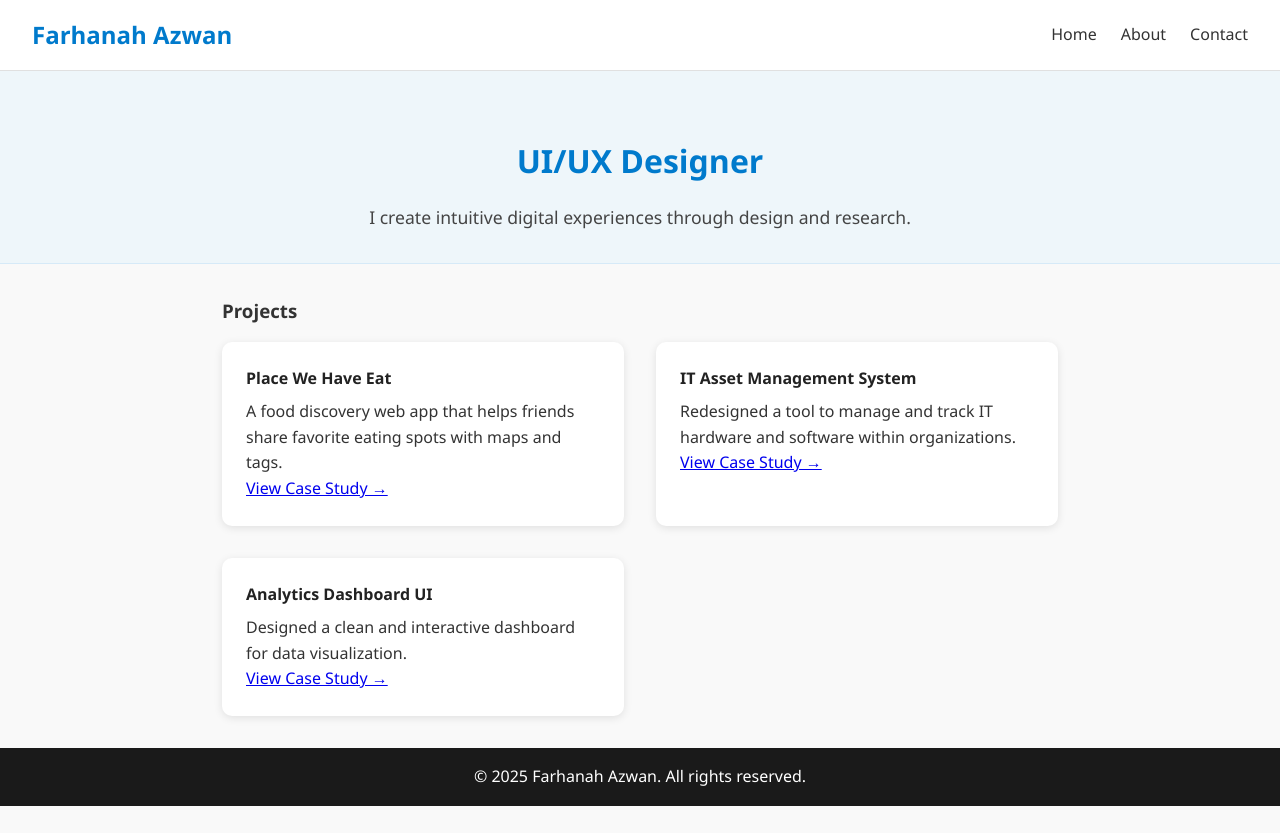
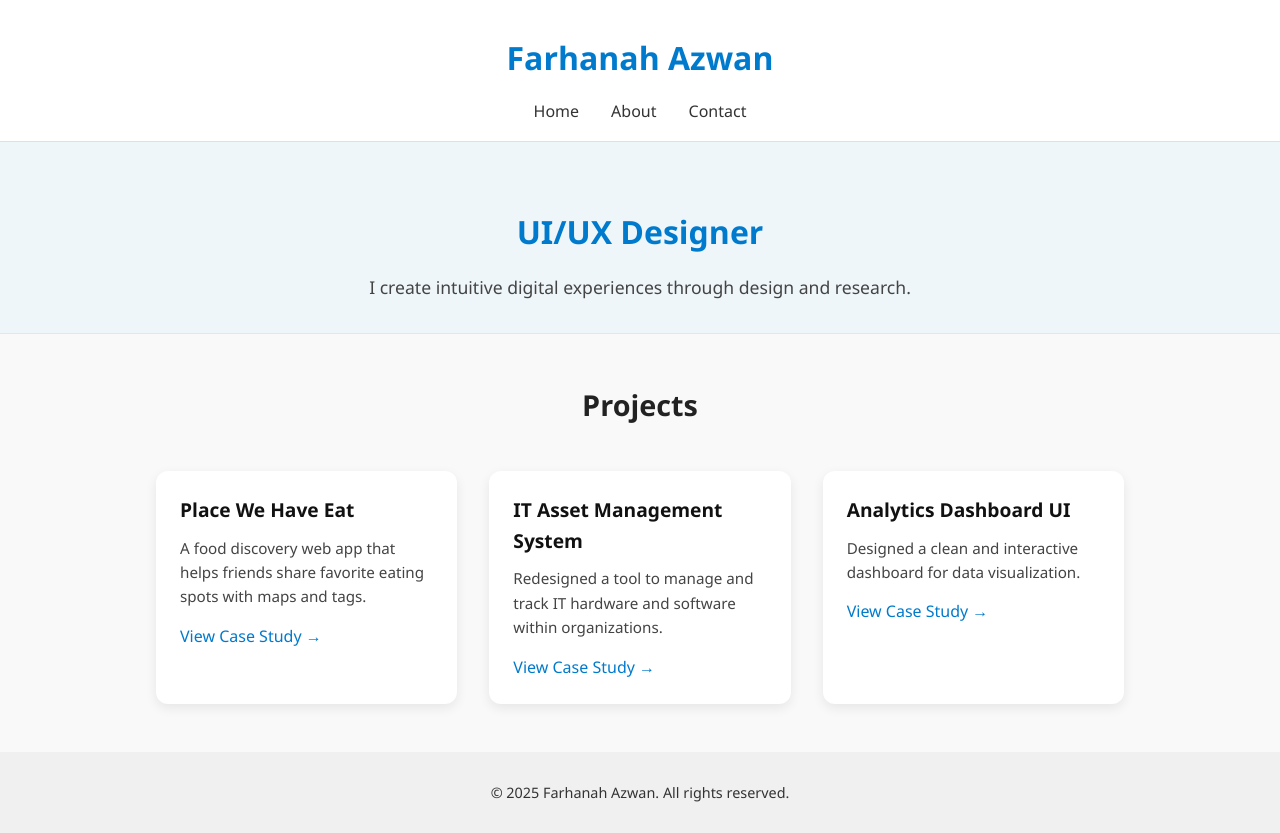
Before and after one commit to FarhanahAzwan/UIUX_Portfolio, a plain HTML site: page index.html in a window 1280 px wide. Before the commit the page ends 806 px from the top, so only its background shows below. Drawn offline with Linux system fonts and the light colour scheme.

Commit message:
Update style.css

```diff
--- a/style.css
+++ b/style.css
@@ -13,41 +13,40 @@ body {
   line-height: 1.6;
 }
 
-/* Header Styling */
+/* Header layout */
 header {
   background: #ffffff;
-  padding: 1em 2em;
-  display: flex;
-  justify-content: space-between;
-  align-items: center;
+  padding: 2em 1em 1em;
+  text-align: center;
   border-bottom: 1px solid #e0e0e0;
-  position: sticky;
-  top: 0;
-  z-index: 1000;
 }
 
+/* Name */
 header h1 {
-  font-size: 1.5em;
-  margin: 0;
+  font-size: 2em;
   color: #007acc;
+  margin-bottom: 0.5em;
 }
 
+/* Nav centered below name */
 nav ul {
   list-style: none;
+  padding: 0;
+  margin: 0;
   display: flex;
-  gap: 1.5em;
-  margin: 0;
-  padding: 0;
+  justify-content: center;
+  gap: 2em;
+  flex-wrap: wrap;
 }
 
-nav a {
+nav li a {
   text-decoration: none;
   color: #333;
   font-weight: 500;
   transition: color 0.2s ease;
 }
 
-nav a:hover {
+nav li a:hover {
   color: #007acc;
 }
 
@@ -72,39 +71,65 @@ nav a:hover {
   color: #444;
 }
 
-/* Projects section */
+/* Projects Section */
 .projects {
-  padding: 2em;
-  max-width: 900px;
+  padding: 3em 1em;
+  max-width: 1000px;
   margin: 0 auto;
+}
+
+.projects h3 {
+  text-align: center;
+  font-size: 1.8em;
+  margin-bottom: 1.5em;
+  color: #222;
 }
 
 .project-grid {
   display: grid;
+  grid-template-columns: repeat(3, 1fr);
   gap: 2em;
-  grid-template-columns: repeat(auto-fit, minmax(280px, 1fr));
-  margin-top: 1em;
 }
 
 .project-card {
-  background: white;
+  background: #ffffff;
+  border-radius: 12px;
+  box-shadow: 0 4px 12px rgba(0,0,0,0.08);
   padding: 1.5em;
-  border-radius: 10px;
-  box-shadow: 0 2px 8px rgba(0,0,0,0.1);
+  transition: transform 0.2s ease, box-shadow 0.2s ease;
+}
+
+.project-card:hover {
+  transform: translateY(-4px);
+  box-shadow: 0 6px 20px rgba(0,0,0,0.12);
 }
 
 .project-card h4 {
   margin-bottom: 0.5em;
-  color: #222;
+  color: #111;
+  font-size: 1.2em;
+}
+
+.project-card p {
+  font-size: 0.95em;
+  color: #444;
+  margin-bottom: 1em;
+}
+
+.project-card a {
+  color: #007acc;
+  font-weight: 500;
+  text-decoration: none;
+}
+
+.project-card a:hover {
+  text-decoration: underline;
 }
 
 /* Footer */
 footer {
-  background: #1a1a1a;
-  color: white;
-  padding: 1em;
   text-align: center;
-  position: relative;
-  bottom: 0;
-  width: 100%;
+  padding: 2em 1em;
+  background: #f0f0f0;
+  font-size: 0.9em;
 }
```
